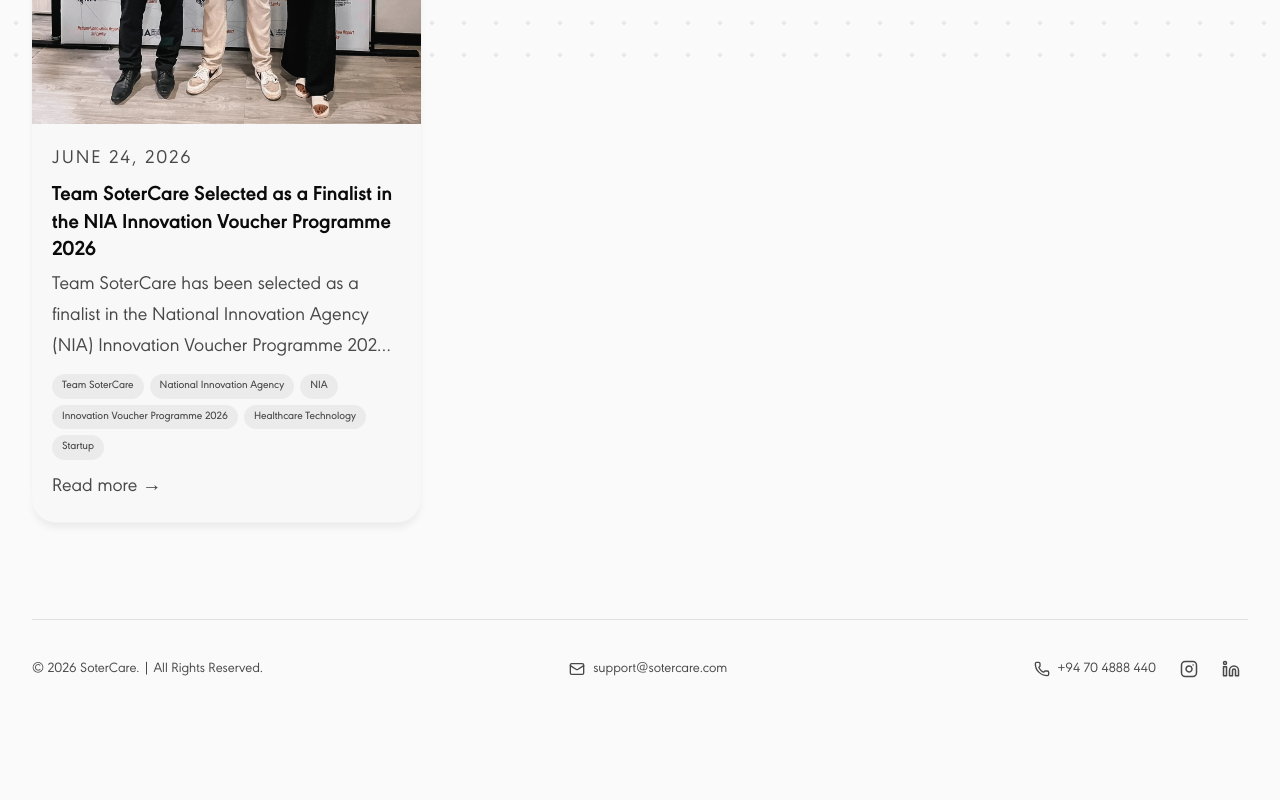
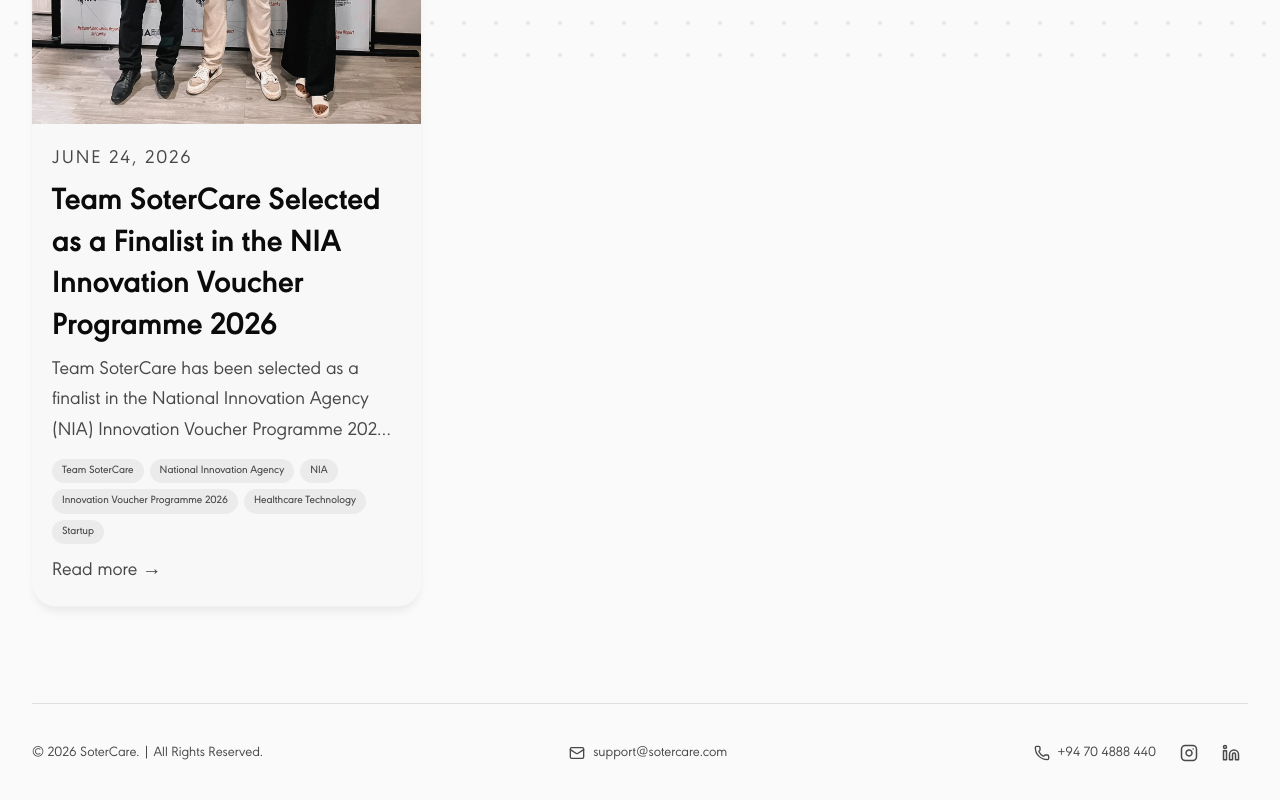
Before and after one commit to SoterCare/web-dev-v2, a Next.js app: page /news in a window 1280 px wide. Shown: the part 729-1529 px from the top of the page. Before the commit the page ends 1447 px from the top, so only its background shows below. Built offline with nearby package versions, Linux system fonts and the light colour scheme.

Commit message:
Increase card title to 32px (21px × 1.5)

```diff
--- a/src/app/news/page.tsx
+++ b/src/app/news/page.tsx
@@ -84,7 +84,7 @@
                       <p className="text-xs font-semibold text-[#3d7e93] uppercase tracking-widest mb-2">
                         {formatDate(article.date)}
                       </p>
-                      <h2 className="!text-[21px] !font-semibold !leading-[1.3] text-text mb-1.5 group-hover:text-[#3d7e93] transition-colors">
+                      <h2 className="!text-[32px] !font-semibold !leading-[1.3] text-text mb-1.5 group-hover:text-[#3d7e93] transition-colors">
                         {article.title}
                       </h2>
                       <p className="text-sm text-text-muted leading-relaxed line-clamp-3">
```
